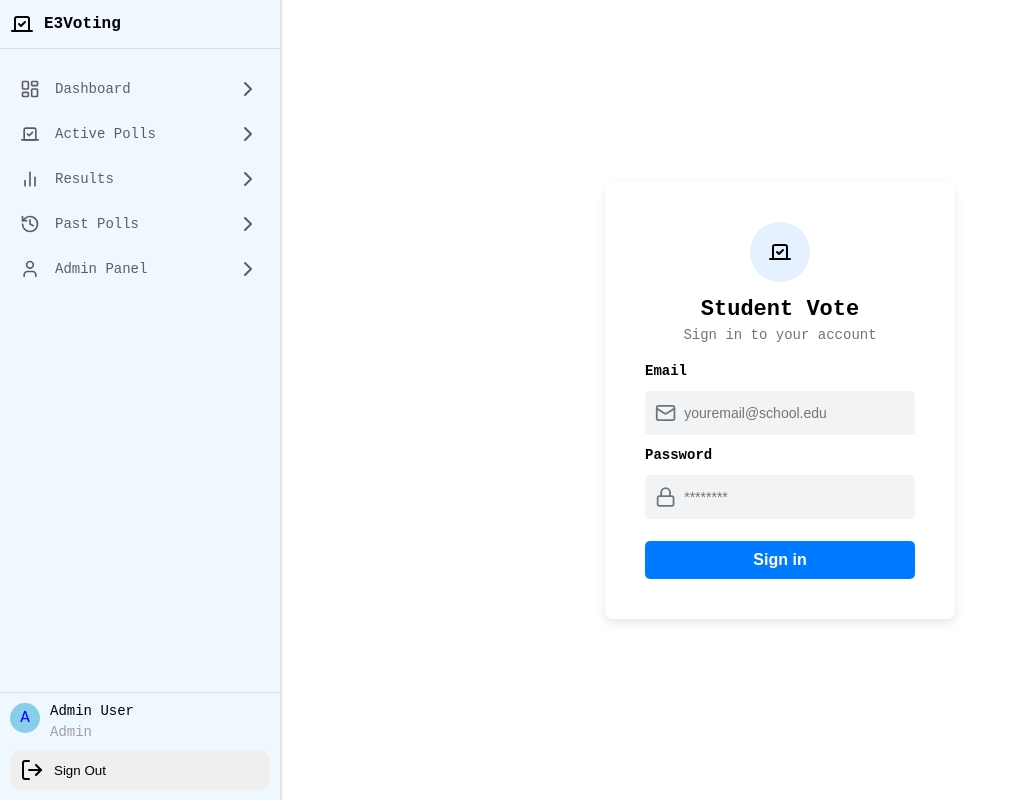
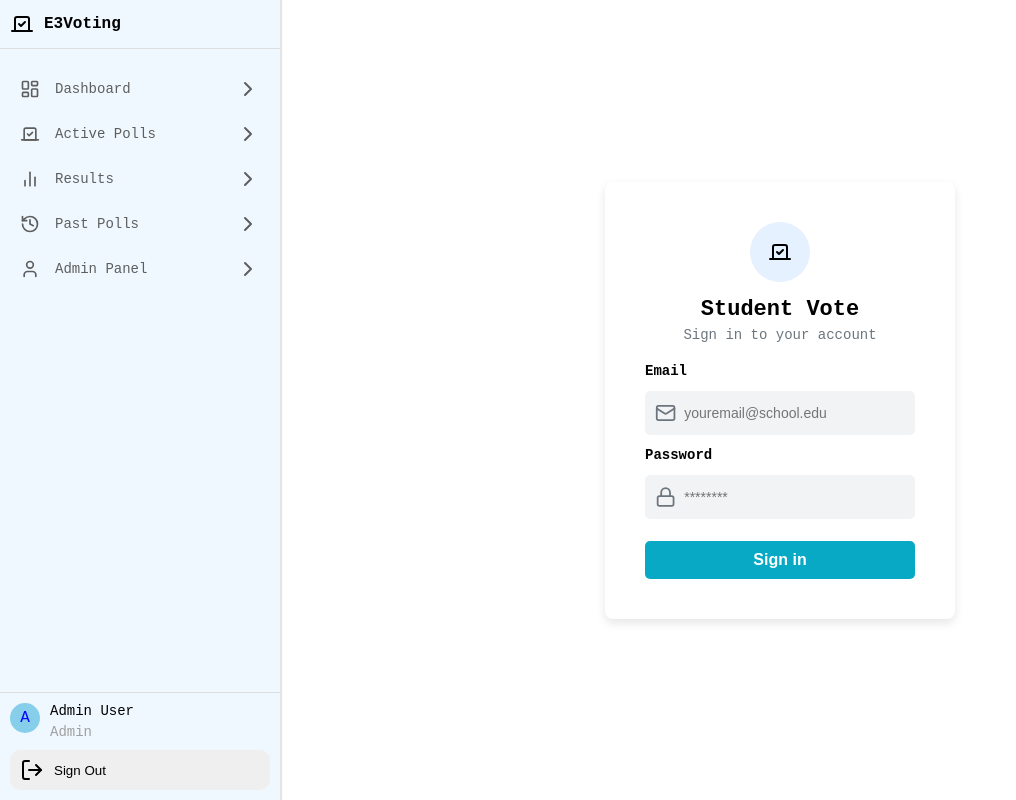
Before and after one commit to Fector101/e5voting, a React (Create React App) app in the folder grimoire/: page /login in a window 1280 px wide. Shown: the whole page, without its empty margins (0-1016 px from the left). Built offline with nearby package versions, Linux system fonts and the light colour scheme.

Commit message:
Update loginpage.css

```diff
--- a/grimoire/src/components/css/loginpage.css
+++ b/grimoire/src/components/css/loginpage.css
@@ -79,7 +79,7 @@ label {
 }
 
 .signin-btn {
-    background: #007bff;
+    background-color: var(--primary-btn-bg);
     color: white;
     border: none;
     padding: 10px;
```
